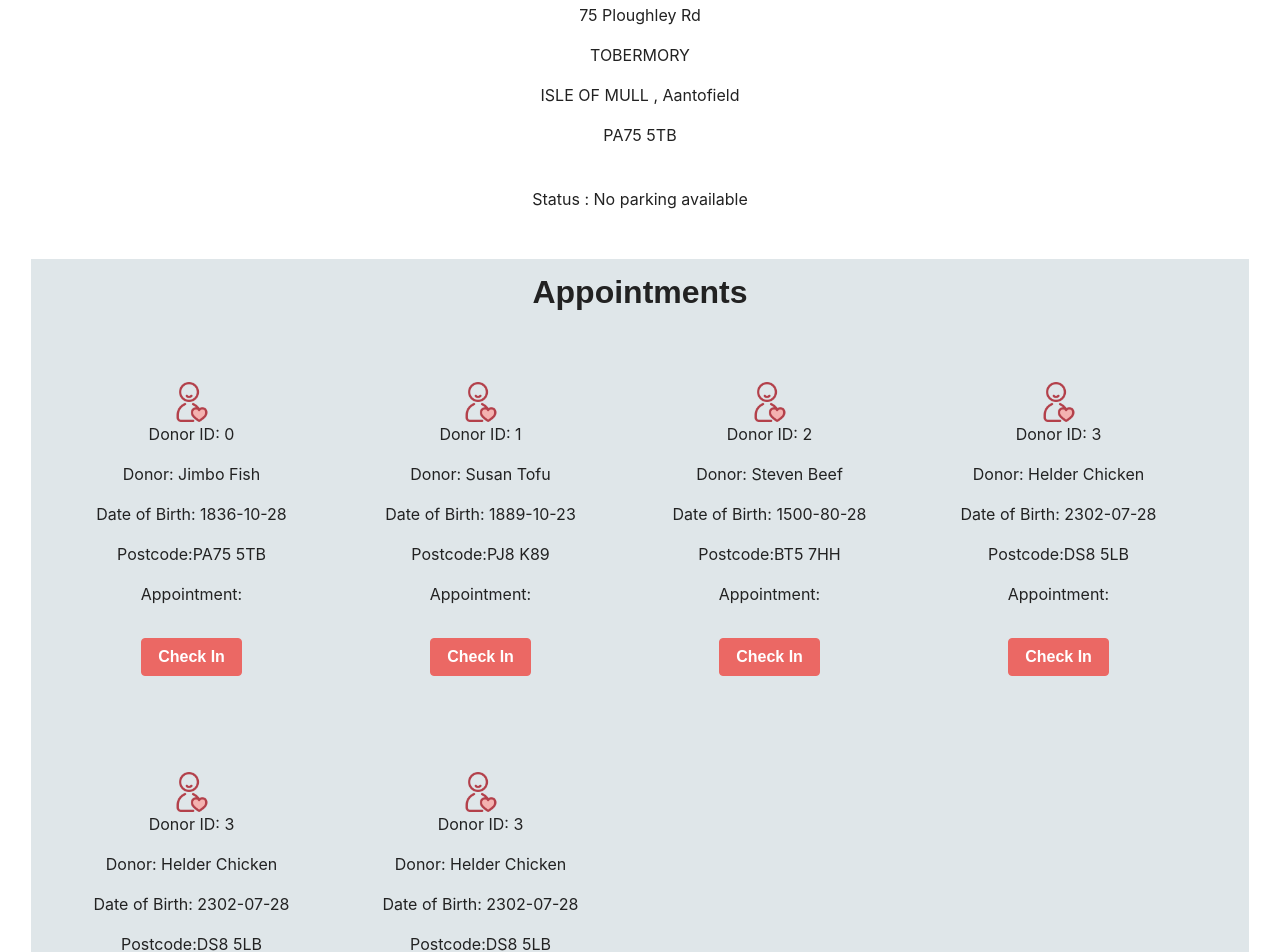
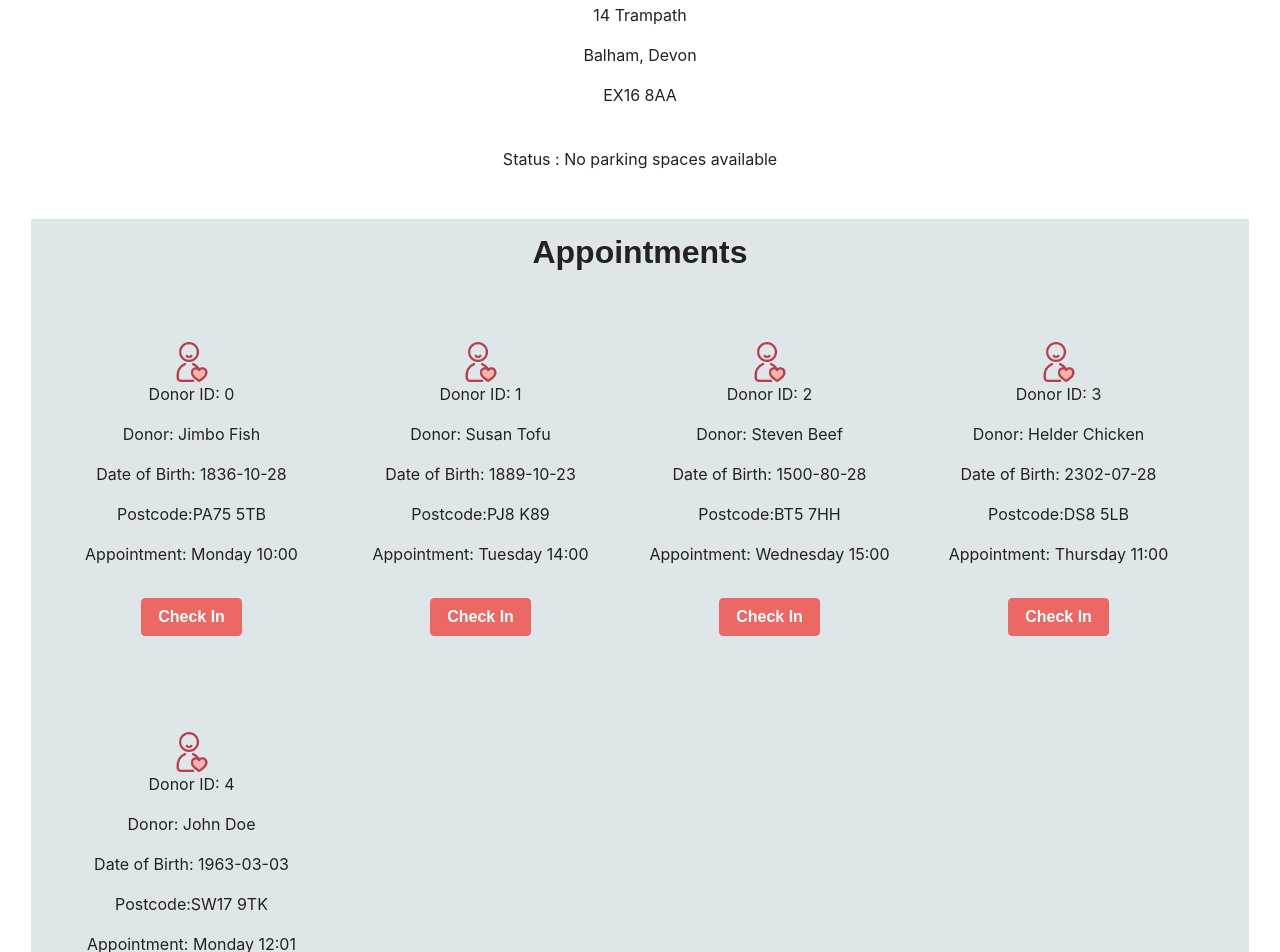
Before and after one commit to hjc86/blood_app, a React (Create React App) app in the folder frontend/: page /clinic-dashboard in a window 1280 px wide. Shown: the part 280-1232 px from the top of the page. Built offline with nearby package versions, Linux system fonts and the light colour scheme; a web font is replaced by a local one.

Commit message:
validation added

```diff
--- a/frontend/src/components/clinic_appointments.js
+++ b/frontend/src/components/clinic_appointments.js
@@ -25,7 +25,7 @@ class ClinicAppointments extends React.Component {
                 "surname": "Fish",
                 "dateOfBirth": "1836-10-28",
                 "postcode": "PA75 5TB",
-                "appointment": {"Monday": [["10:00"],["11:00"]]},
+                "appointment": "Monday 10:00",
                 "isValidated": false
                 },
                 {
@@ -34,7 +34,7 @@ class ClinicAppointments extends React.Component {
                 "surname": "Tofu",
                 "dateOfBirth": "1889-10-23",
                 "postcode": "PJ8 K89",
-                "appointment": {"Tuesday": [["11:00"],["12:00"]]},
+                "appointment": "Tuesday 14:00",
                 "isValidated": false
                 },
                 {
@@ -43,7 +43,7 @@ class ClinicAppointments extends React.Component {
                 "surname": "Beef",
                 "dateOfBirth": "1500-80-28",
                 "postcode": "BT5 7HH",
-                "appointment": {"Wednesday": [["12:00"],["13:00"]]},
+                "appointment": "Wednesday 15:00",
                 "isValidated": false
                 },
                 {
@@ -52,26 +52,17 @@ class ClinicAppointments extends React.Component {
                 "surname": "Chicken",
                 "dateOfBirth": "2302-07-28",
                 "postcode": "DS8 5LB",
-                "appointment": {"Friday": [["14:00"],["15:00"]]},
+                "appointment": "Thursday 11:00",
                 "isValidated": false
                 },{
-                    "id": 3,
-                    "firstname": "Helder",
-                    "surname": "Chicken",
-                    "dateOfBirth": "2302-07-28",
-                    "postcode": "DS8 5LB",
-                    "appointment": {"Friday": [["14:00"],["15:00"]]},
+                    "id": 4,
+                    "firstname": "John",
+                    "surname": "Doe",
+                    "dateOfBirth": "1963-03-03",
+                    "postcode": "SW17 9TK",
+                    "appointment": "Monday 12:01",
                     "isValidated": false
-                    },
-                    {
-                        "id": 3,
-                        "firstname": "Helder",
-                        "surname": "Chicken",
-                        "dateOfBirth": "2302-07-28",
-                        "postcode": "DS8 5LB",
-                        "appointment": {"Friday": [["14:00"],["15:00"]]},
-                        "isValidated": false
-                        }]
+                    }]
         };
 
     };
@@ -97,7 +88,7 @@ class ClinicAppointments extends React.Component {
 
       changeHandler = () => {
         //Need to find a way to display the correct array number.
-        let state = this.state.Donors[0]
+        let state = this.state.Donors
         state.isValidated = true
         this.setState({
         isValidated: state
@@ -114,14 +105,17 @@ class ClinicAppointments extends React.Component {
             <div className="m-3 mt-3 justify-content-center text-center">
                     <img className="mt-5" src={clinic} alt="profile picture" style={{width: "90px"}}/>
                     <br/>
-                    <label className="display-4">Clinic Name</label>
+                    <label className="display-4">St.Earl_clinic</label>
                     <br />
-                    <p>{this.state.address.address_line_1}</p>
+                    {/* <p>{this.state.address.address_line_1}</p>
                     <p>{this.state.address.address_line_2}</p>
                     <p>{this.state.address.city} , {this.state.address.county}</p>
-                    <p>{this.state.address.postcode}</p>
+                    <p>{this.state.address.postcode}</p> */}
+                    <p>14 Trampath</p>
+                    <p>Balham, Devon</p>
+                    <p>EX16 8AA</p>
                     < br/>
-                    <p>Status : {this.state.requirements}</p>
+                    <p>Status : No parking spaces available</p>
             </div>
             <div className="m-3 justify-content-center text-center mt-5 p-3" style={{backgroundColor: "#dfe6e9"}}>
                 <h2>Appointments</h2>
@@ -133,7 +127,7 @@ class ClinicAppointments extends React.Component {
                 <p>Donor: {info.firstname} {info.surname}</p>
                 <p>Date of Birth: {info.dateOfBirth}</p>
                 <p>Postcode:{info.postcode}</p>
-                <p>Appointment:{info.appointment[0]}</p>
+                <p>Appointment: {info.appointment}</p>
                 <button className="btn btn-primary m-3" name="validate" onClick={this.changeHandler}>Check In</button>
                 </div>
             })}
--- a/frontend/src/components/followers.js
+++ b/frontend/src/components/followers.js
@@ -10,7 +10,7 @@ class DonorCard extends React.Component {
         this.state = {
             "followerUsername": null,
             "followers": [],
-            "like" : 0
+            "like" : 400
         }
     }
 
@@ -53,11 +53,11 @@ class DonorCard extends React.Component {
                         <div className="col  m-5 p-5 justify-content-center">
                         <img src={image} alt="profile picture" style={{width: "90px"}}/>
                         <br/>
-                        <label className="display-4">UserName</label>
+                        <label className="display-4">kimK12</label>
                         <br />
                         <label className="display-5">Likes ❤️ : {this.state.like}</label>
-                        <p>I like being a vampire</p>
-                        <p>Last time Donated</p>
+                        <p>"I'm a blood donor and I love it!"</p>
+                        <p>Last time Donated : 03-01-2020</p>
                         </div>
                     <div className="col-5  m-5 p-5 justify-content-center">
                         <div className="m-3 text-center col justify-content-center">
--- a/frontend/src/components/navbar_dashboard.js
+++ b/frontend/src/components/navbar_dashboard.js
@@ -9,7 +9,7 @@ class NavBarDashboard extends React.Component {
                 <div className="collapse navbar-collapse" id="navbarColor01">
                     <ul className="navbar-nav ml-auto ">
                         <li className="nav-item ">
-                        <a className="nav-link " href="#">Logout</a>
+                        <a className="nav-link " href="/">Logout</a>
                         </li>
                     </ul>
                 </div>
--- a/frontend/src/containers/clinic_profile.js
+++ b/frontend/src/containers/clinic_profile.js
@@ -86,15 +86,15 @@ class Clinic extends React.Component {
                 <NavBar />
                 <div className="container-fluid">
                     <div className="justify-content-around row mt-5">
-                        <div className="justify-content-center col-xs-4 mt-5">
+                        <div className="justify-content-center col-4 mt-5">
                         <form>
                             <label className="display-4 text-center">Clinic Profile</label>
-                            <p className= "text-center">Hello Clinic......</p>
+                            <p className= "text-center">St.Earl_clinic</p>
                         <label>Address line 1:</label>
                         <input
                             name="address1"
                             className="form-control"
-                            value={this.state.address.address_line_1}
+                            // value={this.state.address.address_line_1}
                             onChange={this.changeHandler}
                             type="text"
                             placeholder="eg. 32 Gladstone">
@@ -104,7 +104,7 @@ class Clinic extends React.Component {
                         <input
                             name="address2"
                             className="form-control"
-                            value={this.state.address.address_line_2}
+                            // value={this.state.address.address_line_2}
                             onChange={this.changeHandler}
                             type="text"
                             placeholder="eg. Potter Road">
@@ -114,7 +114,7 @@ class Clinic extends React.Component {
                         <input
                             name="city"
                             className="form-control"
-                            value={this.state.address.city}
+                            // value={this.state.address.city}
                             onChange={this.changeHandler}
                             type="text"
                             placeholder="Enfield">
@@ -124,7 +124,7 @@ class Clinic extends React.Component {
                         <input
                             name="county"
                             className="form-control"
-                            value={this.state.address.county}
+                            // value={this.state.address.county}
                             onChange={this.changeHandler}
                             type="text"
                             placeholder="Middlesex">
@@ -134,7 +134,7 @@ class Clinic extends React.Component {
                         <input
                             name="postcode"
                             className="form-control"
-                            value={this.state.address.postcode}
+                            // value={this.state.address.postcode}
                             onChange={this.changeHandler}
                             type="text"
                             placeholder="eg. EN7 3PX">
@@ -145,7 +145,7 @@ class Clinic extends React.Component {
                         <textarea
                             name="requirements"
                             className="form-control"
-                            value={this.state.requirements}
+                            // value={this.state.requirements}
                             onChange={this.changeHandler}
                             type="text"
                             placeholder="eg. no parking spaces available">
--- a/frontend/src/containers/donor_profile.js
+++ b/frontend/src/containers/donor_profile.js
@@ -63,7 +63,7 @@ class Donor extends React.Component {
                         className="form-control"
                         name="firstName"
                         onChange={this.changeHandler}
-                        value={this.state.firstName}
+                        // value={this.state.firstName}
                         type="text"
                         placeholder="Insert First Name">
                     </input>
@@ -71,7 +71,7 @@ class Donor extends React.Component {
                         className="form-control"
                         name="surname"
                         onChange={this.changeHandler}
-                        value={this.state.surname}
+                        // value={this.state.surname}
                         type="text"
                         placeholder="Insert Surname">
                     </input>
@@ -81,7 +81,7 @@ class Donor extends React.Component {
                         className="form-control"
                         name="dateOfBirth"
                         onChange={this.changeHandler}
-                        value={this.state.dateOfBirth}
+                        // value={this.state.dateOfBirth}
                         type="date"
                         placeholder="eg Date/Month/Year">
                     </input>
@@ -91,7 +91,7 @@ class Donor extends React.Component {
                         className="form-control"
                         name="postcode"
                         onChange={this.changeHandler}
-                        value={this.state.postcode}
+                        // value={this.state.postcode}
                         type="text"
                         placeholder="eg. CR3 6LD">
                     </input>
--- a/frontend/src/containers/login.js
+++ b/frontend/src/containers/login.js
@@ -49,6 +49,9 @@ class Login extends React.Component {
             case "createPasswordTwo":
                 state.create.passwordTwo = event.target.value
                 this.setState(state);
+                if (this.state.passwordTwo !== this.state.password){
+                    alert('wront')
+                }
                 console.log(state)
                 break;
             case "createOption":
@@ -66,23 +69,27 @@ class Login extends React.Component {
     }
     render() {
         let createButton
-        if (this.state.create.isClinic === false) {
+        if ((this.state.create.isClinic === false) && (this.state.create.passwordTwo === this.state.create.password)) {
             createButton =
             <Link to={{pathname:'/donor-profile'}}><button className='passwordButton btn btn-primary' type='submit'>Create</button></Link>
-        } else if (this.state.create.isClinic === true) {
-            createButton =
-            <Link to={{pathname:'/clinic-profile'}}><button className='passwordButton btn btn-primary' type='submit'>Create</button></Link>
-        }
+        }else if ((this.state.create.isClinic === false) && (this.state.create.passwordTwo !== this.state.create.password)){
+        //    alert('Password did not match. Please try again.')
+        document.getElementById('info1').innerHTML = "Password did not match. Please try again."
+        }else if ((this.state.create.isClinic === true) && (this.state.create.passwordTwo === this.state.create.password)) {
+        createButton =
+        <Link to={{pathname:'/clinic-profile'}}><button className='passwordButton btn btn-primary' type='submit'>Create</button></Link>
+        }else if ((this.state.create.isClinic === true) && (this.state.create.passwordTwo !== this.state.create.password)){
+            document.getElementById('info1').innerHTML = "Password did not match. Please try again."
+         }
         return (
             <div>
             < NavBar />
             <div className="container-fluid pt-3">
-            <div className="text-center mb-5 justify-content-center" >
-            <h1 className="display-1">BE A D<img className="mb-3 justify-content-center" src={logo} alt="profile picture" style={{width: "70px"}}/>NOR</h1>
+            <div className="text-center mb-5">
+            <img className="mt-5" src={logo} alt="profile picture" style={{width: "90px"}}/>
             </div>
                 <div className="row justify-content-center">
-                    <div className="col-5 p-2 m-2 ">
-                        <div className="container mr-4 p-3" style={{backgroundColor: "#dfe6e9"}}>
+                    <div className="col-3 p-2 m-2">
                         <form>
                         <h2>Sign In</h2>
                         <p>To an existing account</p>
@@ -105,7 +112,6 @@ class Login extends React.Component {
                             placeholder="eg. Passw0rd928">
                         </input>
                         </form>
-                        </div>
                         < br/>
                         <button className='loginUserButton btn btn-danger' type='submit' >Log In</button>
                     </div>
@@ -156,6 +162,7 @@ class Login extends React.Component {
                         </div>
                         </form>
                         {createButton}
+                        <p id="info1" className="text-danger"></p>
                     </div>
                 </div>
             </div>
```
